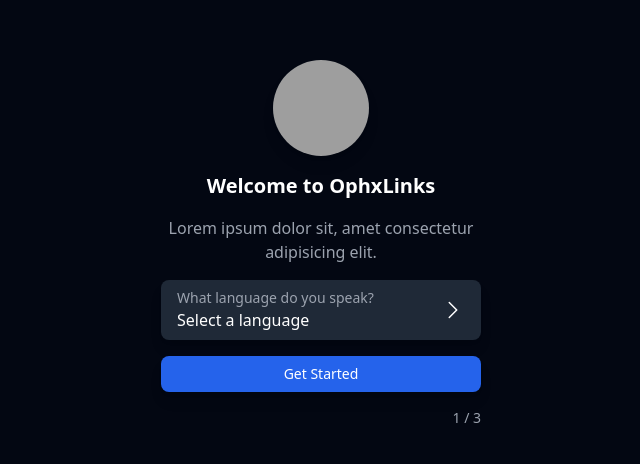
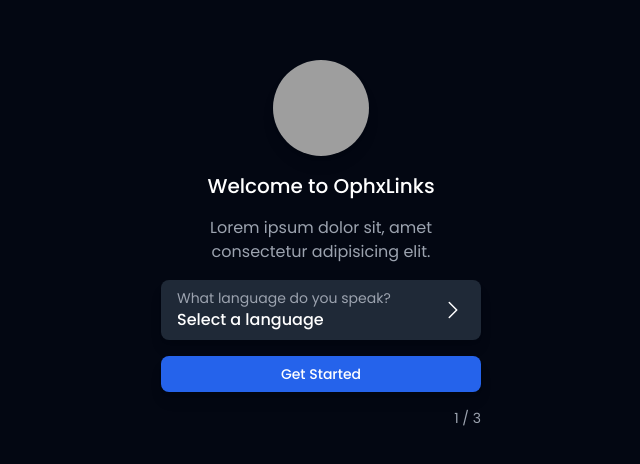
Before and after one commit to ophx/vue-project, a Vue app: page / in a window 1280 px wide. Shown: the part 156-620 px from the top of the page, without its empty margins (319-959 px from the left). Built offline with nearby package versions, Linux system fonts and the light colour scheme; grey boxes are pictures that could not be loaded.

Commit message:
new font

```diff
--- a/index.html
+++ b/index.html
@@ -13,8 +13,11 @@
     <meta property="twitter:card" content="summary_large_image" />
     <meta property="twitter:title" content="Vite App" />
     <meta property="twitter:description" content="Vite App" />
+    <link rel="preconnect" href="https://fonts.googleapis.com">
+    <link rel="preconnect" href="https://fonts.gstatic.com" crossorigin>
+    <link href="https://fonts.googleapis.com/css2?family=Poppins:wght@300;400;500&display=swap" rel="stylesheet">
   </head>
-  <body class="bg-gray-950">
+  <body class="bg-gray-950" style="font-family: 'Poppins', sans-serif !important;">
     <div id="app"></div>
     <script type="module" src="/src/main.js"></script>
   </body>
--- a/src/views/Home.vue
+++ b/src/views/Home.vue
@@ -7,7 +7,7 @@
             <div :key="step">
               <div v-if="step === 1" class="space-y-4 text-center w-80">
                 <img src="https://cdn3.emoji.gg/emojis/4327-businesspepe.png" class="h-24 w-24 rounded-full shadow-lg mx-auto">
-                <p class="text-white text-xl font-bold">Welcome to OphxLinks</p>
+                <p class="text-white text-xl font-medium">Welcome to OphxLinks</p>
                 <p class="text-gray-400">Lorem ipsum dolor sit, amet consectetur adipisicing elit.</p>
                 <button class="flex w-full transition-all duration-200 px-4 py-2 rounded-lg shadow-lg bg-gray-800 hover:bg-gray-900">
                   <div class="flex items-center justify-between w-full">
@@ -27,13 +27,13 @@
                 </button>
               </div>
               <div v-if="step === 2" class="space-y-4 text-center w-80">
-                <p class="text-white text-xl font-bold">Welcome to OphxLinks 2</p>
+                <p class="text-white text-xl font-medium">Welcome to OphxLinks 2</p>
                 <button @click.prevent="nextStep" class="flex w-full justify-center transition-all duration-200 active:translate-y-1 px-4 py-2 rounded-lg shadow-lg bg-blue-600 hover:bg-blue-700 text-white font-medium text-sm">
                   Next
                 </button>
               </div>
               <div v-if="step === 3" class="space-y-4 text-center w-80">
-                <p class="text-white text-xl font-bold">Welcome to OphxLinks 3</p>
+                <p class="text-white text-xl font-medium">Welcome to OphxLinks 3</p>
                 <button type="submit" class="flex w-full justify-center transition-all duration-200 active:translate-y-1 px-4 py-2 rounded-lg shadow-lg bg-blue-600 hover:bg-blue-700 text-white font-medium text-sm">
                   Finish
                 </button>
```
